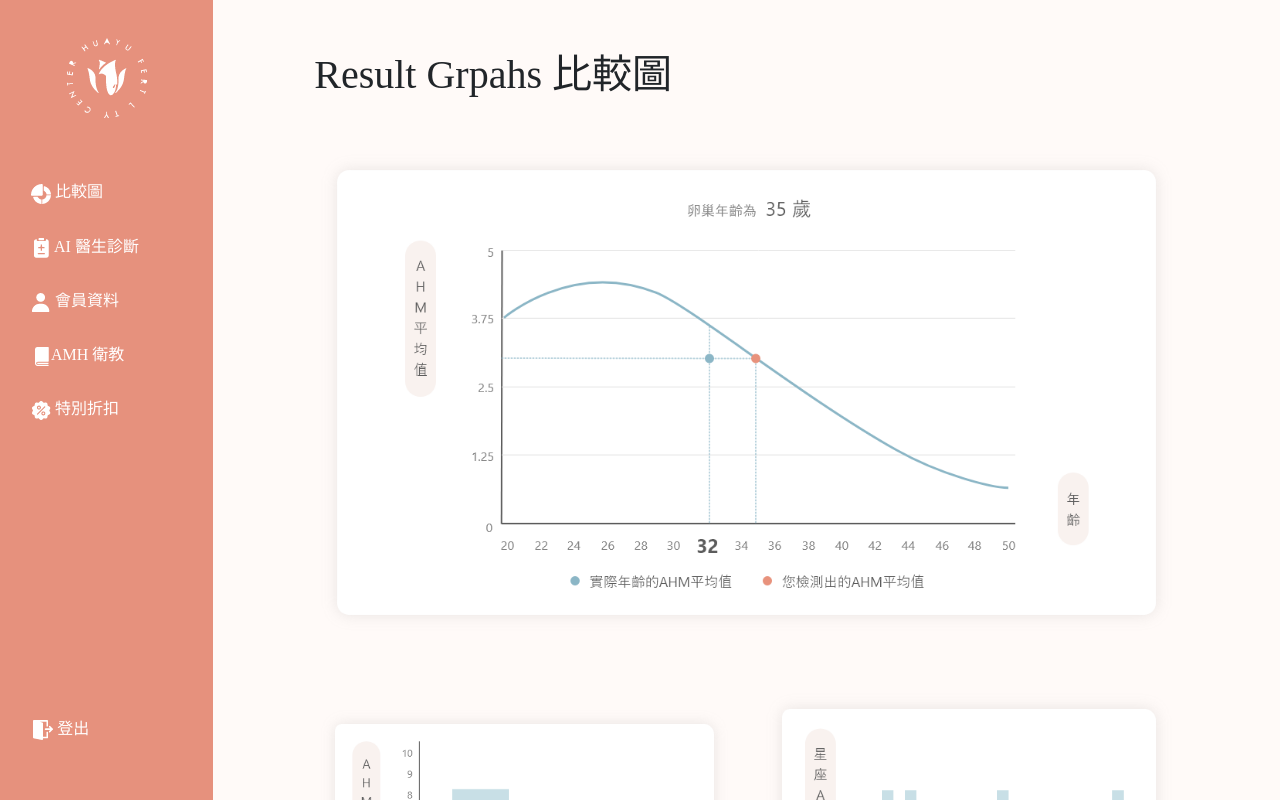
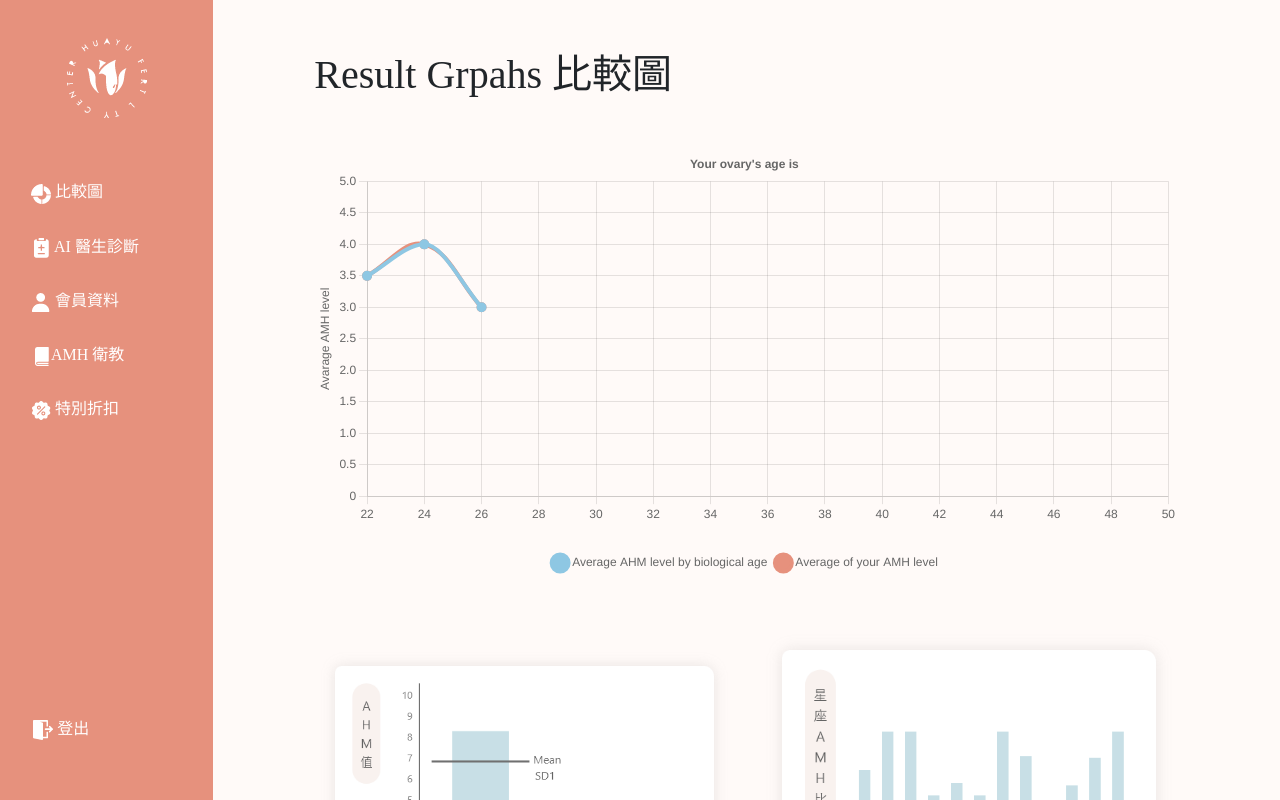
Before and after one commit to fbd3887/medical-frontend, a React (Create React App) app: page /analytics in a window 1280 px wide. Shown: the top 800 px of the page. Built offline with nearby package versions, Linux system fonts and the light colour scheme; sample sign-in values are in the browser's storage.

Commit message:
adding charts

```diff
--- a/package.json
+++ b/package.json
@@ -8,8 +8,10 @@
     "@testing-library/user-event": "^12.8.3",
     "axios": "^0.24.0",
     "bootstrap": "^5.1.3",
+    "chart.js": "^3.6.0",
     "node-sass": "^6.0.1",
     "react": "^17.0.2",
+    "react-chartjs-2": "^4.0.0",
     "react-dom": "^17.0.2",
     "react-redux": "^7.2.6",
     "react-router-dom": "^5.3.0",
--- a/src/components/innerpages/Analytics.jsx
+++ b/src/components/innerpages/Analytics.jsx
@@ -1,20 +1,56 @@
-import React, {useEffect} from 'react'
+import React, { useEffect } from 'react'
 import { Link } from 'react-router-dom'
 import '../../scss/innerpages.scss'
 import Sidebar from './Sidebar'
 import Graph1 from '../../images/graph1.png'
 import Graph2 from '../../images/graph2.png'
 import Graph3 from '../../images/graph3.png'
+import { CategoryScale } from 'chart.js';
+import { Line } from 'react-chartjs-2';
+import Chart from 'chart.js/auto'
 
-export default function Analytics() {
+const DATA_COUNT = 15;
+const labels = [];
+let l=22;
+for (let i = 0; i < DATA_COUNT; ++i) {
+  labels.push(l.toString());
+  l=l+2;
+}
+const datapoints = [3.5, 4, 3];
+const data = {
+  labels: labels,
+  datasets: [
+    {
+      label: 'Average AHM level by biological age',
+      data: datapoints,
+      backgroundColor:"#8ec7e3",
+      borderWidth: 4,
+      fill: "blue",
+      borderColor:'#8ec7e3',
+      fill: false,
+      cubicInterpolationMode: 'monotone',
+      tension: 0.4,
+    }, {
+      label: 'Average of your AMH level',
+      data: datapoints,
+      backgroundColor:"#e6917d",
+      borderWidth: 4,
+      borderColor: '#e6917d',
+      fill: false,
+      tension: 0.4
+    }
+  ]
+};
+export default function Analytics(props) {
 
-useEffect(() => {
-  if(window.localStorage.getItem('user-token')){
+  useEffect(() => {
+    console.log(props)
+    if (window.localStorage.getItem('user-token')) {
 
-  }else{
-    window.location.replace('/')
-  }
-}, [])
+    } else {
+      window.location.replace('/')
+    }
+  }, [])
 
   return (
     <div className="container-fluid">
@@ -22,12 +58,52 @@ useEffect(() => {
         <Sidebar />
         <div className="col-md-10 innerpageright">
           <div className="row">
-            <div class="col-md-10 offset-md-1">
+            <div className="col-md-10 offset-md-1">
               <h1 className="">Result Grpahs 比較圖</h1>
               <div className=" ">
                 <div className="row mt-5 align-items-center">
                   <div className="col-md-12">
-                    <img src={Graph1} alt="" className="img-fluid" />
+                    <Line
+                      data={data}
+                      options={{
+                        responsive: true,
+
+                        plugins: {
+                          legend: {
+                             labels:{
+                              usePointStyle:true
+                             },
+                            position: 'bottom',
+                            },
+                          title: {
+                            display: true,
+                            text: "Your ovary's age is "
+                          },
+                        },
+                        interaction: {
+                          intersect: false,
+                        },
+                        scales: {
+                          x: {
+                            display: true,
+                            title: {
+                              display: true,
+                            }
+                          },
+                          y: {
+                            display: true,
+                            title: {
+                              display: true,
+                              text: 'Avarage AMH level'
+                            },
+                            suggestedMin: 0,
+                            suggestedMax: 5
+                          }
+                        }
+                      }}
+
+                    />
+                    {/* <img src={Graph1} alt="" className="img-fluid" /> */}
                   </div>
                 </div>
                 <div className="row mt-5 align-items-center">
```
